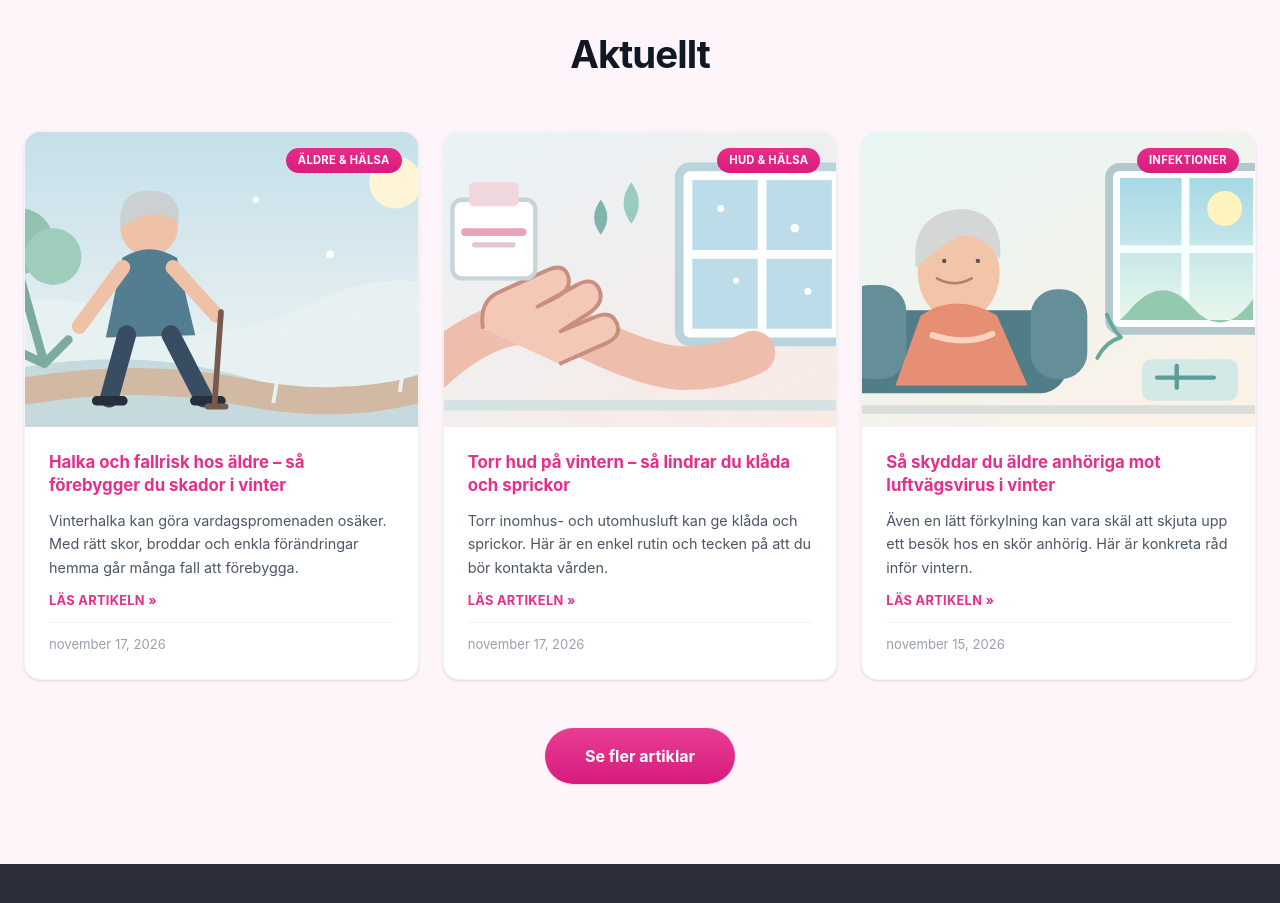
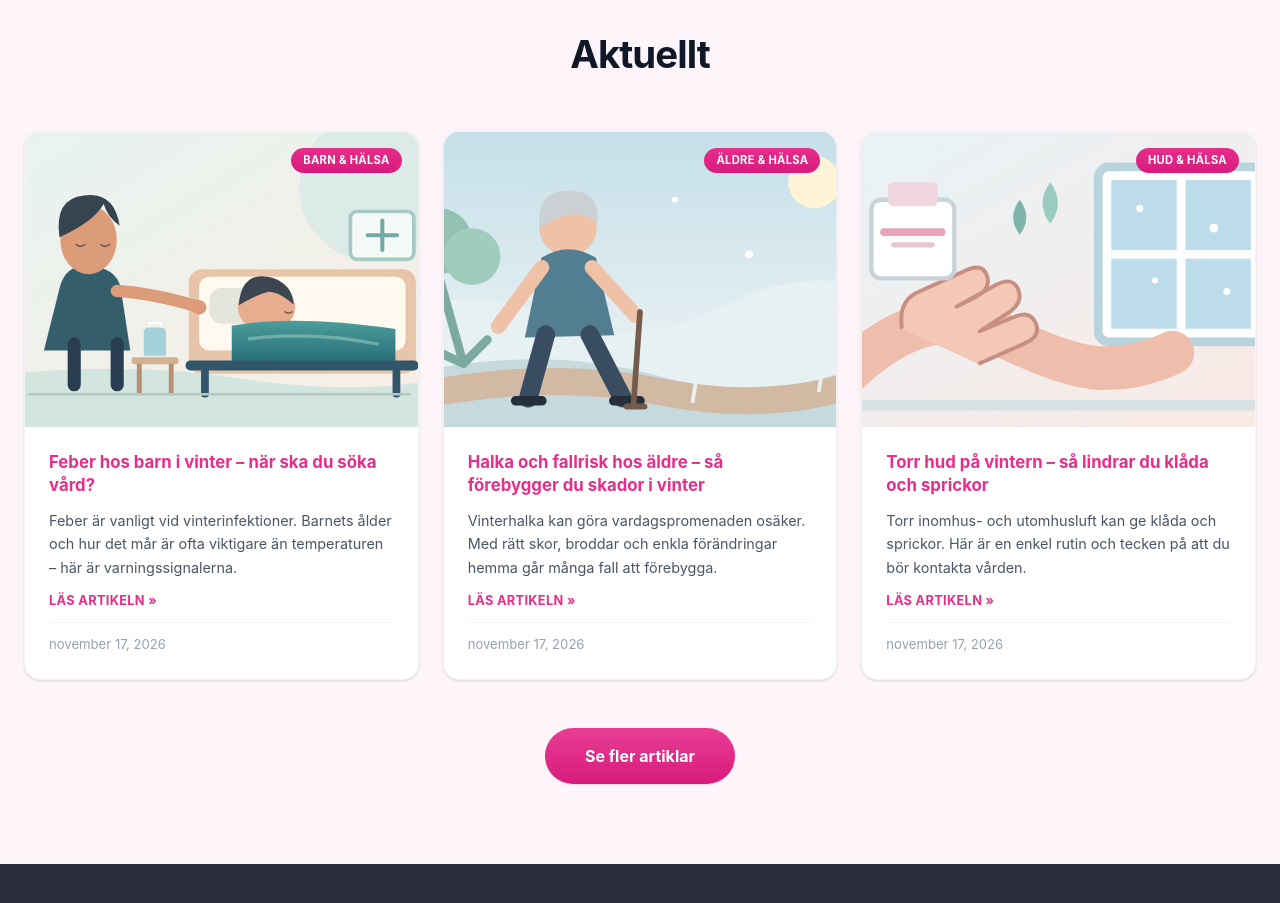
Before and after one commit to hannihalabi/hemlakare.se, a Next.js app: page / in a window 1280 px wide. Shown: the part 6960-7863 px from the top of the page. Built offline with nearby package versions, Linux system fonts and the light colour scheme.

Commit message:
feat(aktuellt): feber hos barn – varningssignaler och vårdråd med originalillustration

```diff
--- /dev/null
+++ b/src/data/articles/feber-hos-barn-nar-soka-vard-vintern-2026.ts
@@ -0,0 +1,107 @@
+import type { Article } from "./types";
+
+const article: Article = {
+  "slug": "feber-hos-barn-nar-soka-vard-vintern-2026",
+  "title": "Feber hos barn i vinter – när ska du söka vård?",
+  "h1": "Barn med feber: när kan du avvakta och när behövs vård?",
+  "seoTitle": "Feber hos barn – varningssignaler och vårdråd",
+  "metaDescription": "Barn med feber? Lär dig bedöma allmäntillstånd, vätska och ålder. Se när du kan avvakta hemma och när du ska kontakta vården.",
+  "tag": "BARN & HÄLSA",
+  "date": "november 17, 2026",
+  "publishedAtIso": "2026-11-17",
+  "image": "/bilder/artiklar/feber-hos-barn-vintern-2026.svg",
+  "imageAlt": "Originalillustration av en förälder som sitter bredvid ett vilande barn med termometer och vattenglas i ett lugnt sovrum.",
+  "authorName": "Hemläkare.se redaktion",
+  "targetQuery": "feber hos barn när söka vård",
+  "excerpt": "Feber är vanligt vid vinterinfektioner. Barnets ålder och hur det mår är ofta viktigare än temperaturen – här är varningssignalerna.",
+  "summary": "Feber från 38 grader är vanligt vid infektioner. Bedöm hur barnet andas, dricker, kissar och orkar vara med. Barn under tre månader med feber behöver omedelbar vårdkontakt. Sök också skyndsamt vid uttorkning, mycket påverkat allmäntillstånd eller 41 graders feber.",
+  "body": "När barnet får feber under vintern är det lätt att fastna vid siffran på termometern. Men hur barnet mår i övrigt, hur gammalt det är och om det får i sig vätska väger ofta tyngre. Feber är vanligt vid virusinfektioner och betyder inte automatiskt att barnet behöver antibiotika. Samtidigt finns situationer där vården behöver bedöma barnet snabbt.",
+  "keyTakeaways": [
+    "Feber räknas vanligen från 38,0 grader, men allmäntillståndet är viktigast.",
+    "Barn under tre månader med feber ska bedömas skyndsamt av vården.",
+    "Sök genast vård vid uttorkning, mycket påverkat barn eller 41,0 graders feber.",
+    "Kontakta vårdcentral om febern varar mer än fyra dagar.",
+    "Ring 112 vid livshotande symtom eller första feberkrampen."
+  ],
+  "sections": [
+    {
+      "id": "varfor-aktuellt",
+      "title": "Varför är feberfrågan aktuell inför vintern?",
+      "body": [
+        "Folkhälsomyndighetens lägesrapport publicerad 6 november 2026 gäller vecka 44 (26 oktober–1 november). Den beskrev en viss ökning av influensafall men ingen påbörjad nationell influensaepidemi. Även RS-virus låg på mycket låg nivå. Vinterinfektioner kan ändå ge feber hos barn; en febertermometer kan inte visa vilket smittämne som orsakat symtomen.",
+        "Det här är därför ett säsongsanpassat vårdråd, inte ett påstående om ett pågående större utbrott."
+      ]
+    },
+    {
+      "id": "bedom-barnet",
+      "title": "Titta på barnet – inte bara termometern",
+      "body": [
+        "Feber är vanligen 38,0 grader eller högre. Ett barn som kan dricka, får kontakt och orkar leka korta stunder kan ofta vårdas hemma om inga varningssignaler finns. Barn kan frysa när temperaturen stiger och svettas när den sjunker.",
+        "Var särskilt uppmärksam på om barnet är svårt att väcka, verkar mycket sjukt, har påtagliga andningsbesvär eller inte får i sig vätska. Bedömningen påverkas också av barnets ålder och eventuella sjukdomar."
+      ]
+    },
+    {
+      "id": "egenvard",
+      "title": "Vad kan du göra hemma?",
+      "bullets": [
+        "Erbjud dryck ofta, gärna små mängder åt gången. Kontrollera att barnet kissar ungefär som vanligt.",
+        "Låt barnet vila och klä det lagom svalt när det är varmt. Anpassa täcke och kläder efter hur barnet känner sig.",
+        "Ge mat efter aptit. Det gör vanligtvis inget om barnet äter mindre under några dagar, så länge det får i sig vätska.",
+        "Febernedsättande kan vara aktuellt om barnet har ont eller är besvärat. Följ ålders- och viktanvisningar på förpackningen och fråga apotek eller vård vid osäkerhet."
+      ],
+      "body": [
+        "Ge inte acetylsalicylsyra till barn mot feber. Kontakta vården innan du ger febernedsättande läkemedel till ett barn under sex månader."
+      ]
+    },
+    {
+      "id": "sok-vard",
+      "title": "När ska du kontakta vården?",
+      "body": [
+        "Kontakta genast vårdcentral eller jouröppen mottagning om barnet är yngre än tre månader och har feber, om temperaturen är 41,0 grader eller högre, om barnet verkar mycket sjukt eller har svår smärta, eller om barnet inte vill dricka och visar tecken på uttorkning, exempelvis torr mun eller mindre urin. Detsamma gäller ett barn under sex månader med feber utan förkylningssymtom.",
+        "Om mottagningen inte går att nå ska du söka akutmottagning. Kontakta vårdcentral om febern varar längre än fyra dagar. Ring 1177 för individuell rådgivning. Ring 112 vid livshotande symtom eller om barnet får sin första feberkramp."
+      ]
+    },
+    {
+      "id": "forskolan",
+      "title": "När kan barnet återgå till förskola eller skola?",
+      "body": [
+        "Barnet bör orka delta i vanliga aktiviteter under en hel dag och ha varit feberfritt i minst ett dygn utan febernedsättande läkemedel. Ett barn som är piggt på morgonen kan fortfarande vara för trött för en hel dag i barngrupp. Följ även eventuella lokala smittskyddsråd."
+      ]
+    },
+    {
+      "id": "olika-orsaker",
+      "title": "Kan febern bero på något annat än en vanlig förkylning?",
+      "body": [
+        "Virusinfektioner är vanliga orsaker till feber. Men öroninflammation, urinvägsinfektion och lunginflammation kan också förekomma. Symtom som öronvärk, sveda vid urinering, hosta med andningsbesvär eller tydlig försämring kan motivera vårdbedömning. Det går inte att säkert avgöra orsaken enbart utifrån feberns höjd."
+      ]
+    }
+  ],
+  "faq": [
+    {
+      "question": "Är 39 graders feber farligt för ett barn?",
+      "answer": "Inte nödvändigtvis. Hur barnet mår, dess ålder, vätskeintag och andra symtom är viktigare än siffran ensam. Kontakta vården om barnet verkar mycket sjukt."
+    },
+    {
+      "question": "När är feber hos spädbarn akut?",
+      "answer": "Barn yngre än tre månader med feber behöver skyndsam vårdkontakt. Även barn under sex månader med feber utan förkylningssymtom bör bedömas genast."
+    },
+    {
+      "question": "När får barnet gå till förskolan igen?",
+      "answer": "När barnet orkar en vanlig dag och har varit feberfritt minst ett dygn utan febernedsättande."
+    }
+  ],
+  "sources": [
+    {
+      "title": "Feber hos barn – symtom, egenvård och när söka vård",
+      "publisher": "1177",
+      "url": "https://www.1177.se/sjukdomar--besvar/infektioner/feber/feber-hos-barn"
+    },
+    {
+      "title": "Aktuell lägesrapport om luftvägsvirus, publicerad 6 november 2026 (vecka 44)",
+      "publisher": "Folkhälsomyndigheten",
+      "url": "https://www.folkhalsomyndigheten.se/statistik-och-data/lagesrapporter/luftvagsvirus-lagesrapporter/aktuell-lagesrapport-om-luftvagsvirus"
+    }
+  ]
+};
+
+export default article;
--- a/src/data/articles/registry.ts
+++ b/src/data/articles/registry.ts
@@ -1,4 +1,5 @@
 import type { Article } from "./types";
+import feberBarn2026 from "./feber-hos-barn-nar-soka-vard-vintern-2026";
 import halkrisk2026 from "./fallrisk-aldre-halka-vintern-2026";
 import torrHud2026 from "./torr-hud-vintern-nar-soka-vard-2026";
 import skyddaAldre2026 from "./skydda-aldre-luftvagsvirus-vintern-2026";
@@ -21,6 +22,7 @@ import searchGuide1 from "./blodande-leverflack";
 import searchGuide2 from "./vard-hemma-hembesok-hemsjukvard";
 
 const publishedArticles: Article[] = [
+  feberBarn2026,
   halkrisk2026,
   torrHud2026,
   skyddaAldre2026,
```
Also changed, not shown: public/bilder/artiklar/feber-hos-barn-vintern-2026.svg (added).
